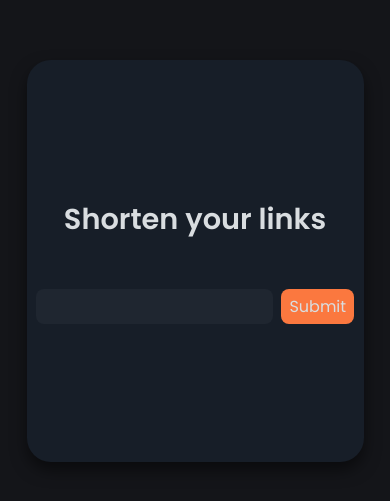
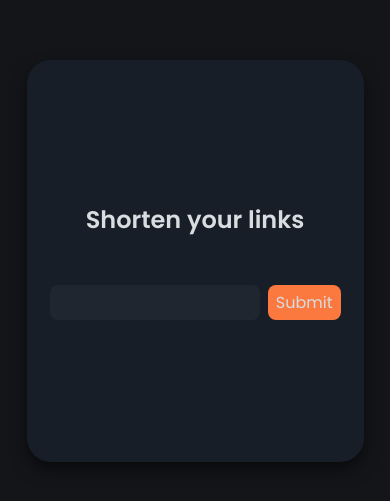
Before and after one commit to Oracle247/shortly, a React (Create React App) app: page / in a window 390 px wide. Shown: the part 161-662 px from the top of the page. Built offline with nearby package versions, Linux system fonts and the light colour scheme.

Commit message:
fix: small device font

```diff
--- a/src/App.css
+++ b/src/App.css
@@ -36,7 +36,7 @@ input{
   outline: none;
   padding: 0.6rem;
   border: 0;
-  max-width: 80%;
+  max-width: 70%;
   font-family: 'Poppins', sans-serif;
   font-size: 0.85rem;
 }
@@ -90,7 +90,7 @@ button.copied {
     width: 55vw;
   }
   h2{
-    font-size: 2rem;
+    font-size: 1.9rem;
     font-weight: 500;
   }
   .shorten__link{
@@ -109,7 +109,7 @@ button.copied {
     width: 70vw;
   }
   h2{
-    font-size: 1.8rem;
+    font-size: 1.5rem;
     font-weight: 600;
   }
   .shorten__link{
```
